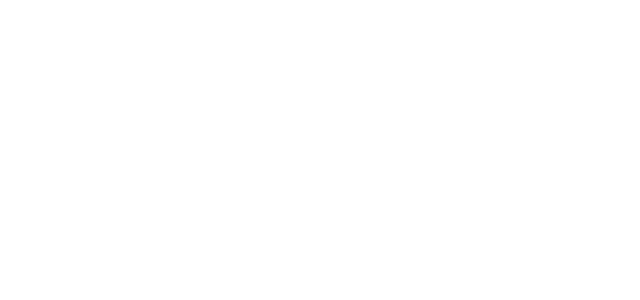
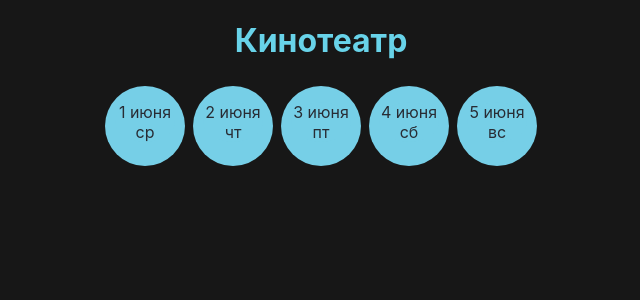
Before and after one commit to legkovaAnastasia/cinema, a React (Create React App) app: page / in a window 1280 px wide. Shown: the top 300 px of the page, without its empty margins (319-959 px from the left). Built offline with nearby package versions, Linux system fonts and the light colour scheme.

Commit message:
components

```diff
--- a/src/App.css
+++ b/src/App.css
@@ -1,38 +1,5 @@
-.App {
+* {
+  background-color: rgb(23, 23, 23);
+  color: rgb(104, 211, 233);
   text-align: center;
 }
-
-.App-logo {
-  height: 40vmin;
-  pointer-events: none;
-}
-
-@media (prefers-reduced-motion: no-preference) {
-  .App-logo {
-    animation: App-logo-spin infinite 20s linear;
-  }
-}
-
-.App-header {
-  background-color: #282c34;
-  min-height: 100vh;
-  display: flex;
-  flex-direction: column;
-  align-items: center;
-  justify-content: center;
-  font-size: calc(10px + 2vmin);
-  color: white;
-}
-
-.App-link {
-  color: #61dafb;
-}
-
-@keyframes App-logo-spin {
-  from {
-    transform: rotate(0deg);
-  }
-  to {
-    transform: rotate(360deg);
-  }
-}
--- a/src/App.js
+++ b/src/App.js
@@ -1,9 +1,12 @@
 import logo from './logo.svg';
 import './App.css';
+import Calendar from './Components/Calendar';
 
 function App() {
   return (
     <div className="App">
+      <h1 className='header'>Кинотеатр</h1>
+      <Calendar />
 
     </div>
   );
--- /dev/null
+++ b/src/Components/Calendar.css
@@ -0,0 +1,27 @@
+.calendar {
+    display: inline-flex;
+    text-align: center;
+    font-size: medium;
+}
+
+.date {
+    width: 60px;
+    height: 60px;
+    border-radius: 50%;
+    color: #282c34;
+    background-color: #76cfe7;
+    padding: 10px 10px 10px 10px;
+    margin: 4px;
+    justify-content: center;
+    align-items: center;
+    cursor: pointer;
+}
+
+.content {
+    top: 6px;
+    border-radius: 50%;
+    color: #282c34;
+    background-color: #76cfe7;
+    text-align: center;
+    position: relative;
+}
--- /dev/null
+++ b/src/Components/Calendar.js
@@ -0,0 +1,57 @@
+import { useState } from 'react';
+import './Calendar.css'
+import Session from './Session'
+
+const Calendar = () => {
+
+    const [sessions, setSession] = useState([]);
+
+    let films = ['Зеленая миля', 'Список Шиндлера', 'Побег из Шоушенка', 'Властелин колец: Возвращение короля',
+        'Форрест Гамп', 'Властелин колец: Две крепости', 'Властелин колец: Братство Кольца'];
+    let n = 10;
+
+    const sessionRender = () => {
+
+        // do {
+        //     const newSession = {
+        //         time: n += 2,
+        //         timeId: Math.random().toString().substring(2, 4),
+        //         filmName: films[0]
+        //     }
+        //     films.shift();
+        //     setSession([sessions, newSession]);
+        // }
+        // while (n >= 10 && n < 20);
+        // console.log(n);
+
+        if (n >= 10 && n < 20) {
+            const newSession = {
+                time: n += 2,
+                timeId: Math.random().toString().substring(2, 4),
+                filmName: films[0]
+            }
+            films.shift();
+            setSession([...sessions, newSession]);
+            console.log(sessions.length);
+        }
+
+        sessions.map(session => {
+            return (
+                <Session session={session} key={session.timeId} />
+            )
+        })
+    }
+
+
+    return (
+        <div className="calendar">
+            <div className="date" onClick={sessionRender}><div className='content'>1 июня ср</div></div>
+            <div className="date"><div className='content'>2 июня чт</div></div>
+            <div className="date"><div className='content'>3 июня пт</div></div>
+            <div className="date"><div className='content'>4 июня сб</div></div>
+            <div className="date"><div className='content'>5 июня вс</div></div>
+        </div>
+    )
+}
+
+export default Calendar;
--- /dev/null
+++ b/src/Components/Session.css
@@ -0,0 +1,8 @@
+.session {
+    color: aliceblue;
+}
+
+.sessionList {
+    background-color: aqua;
+    color: black;
+}
--- /dev/null
+++ b/src/Components/Session.js
@@ -0,0 +1,38 @@
+import './Session.css'
+
+const Session = ({session}) => {
+
+    // const [sessions, setSession] = useState([]);
+
+    // let films = ['Зеленая миля', 'Список Шиндлера', 'Побег из Шоушенка', 'Властелин колец: Возвращение короля',
+    //             'Форрест Гамп', 'Властелин колец: Две крепости', 'Властелин колец: Братство Кольца'];
+    // let n = 10;
+
+    // do {
+    //     const newSession = {
+    //         time:  n += 2,
+    //         timeId: Math.random().toString().substring(2, 4),
+    //         filmName: films[0]
+    //     }
+    //     films.shift();
+    //     setSession([...sessions, newSession]);
+    // }
+    // while (n >= 10 && n <= 20)
+
+    return(
+        <div className='sessionList'>
+            {session.time}
+    {/* {sessions.map(session => {
+        return (
+            <div className='session' key={session.timeId}>
+                {session.time}
+            </div>
+        )
+    })} */}
+    </div>
+    )
+
+
+}
+
+export default Session;
```
